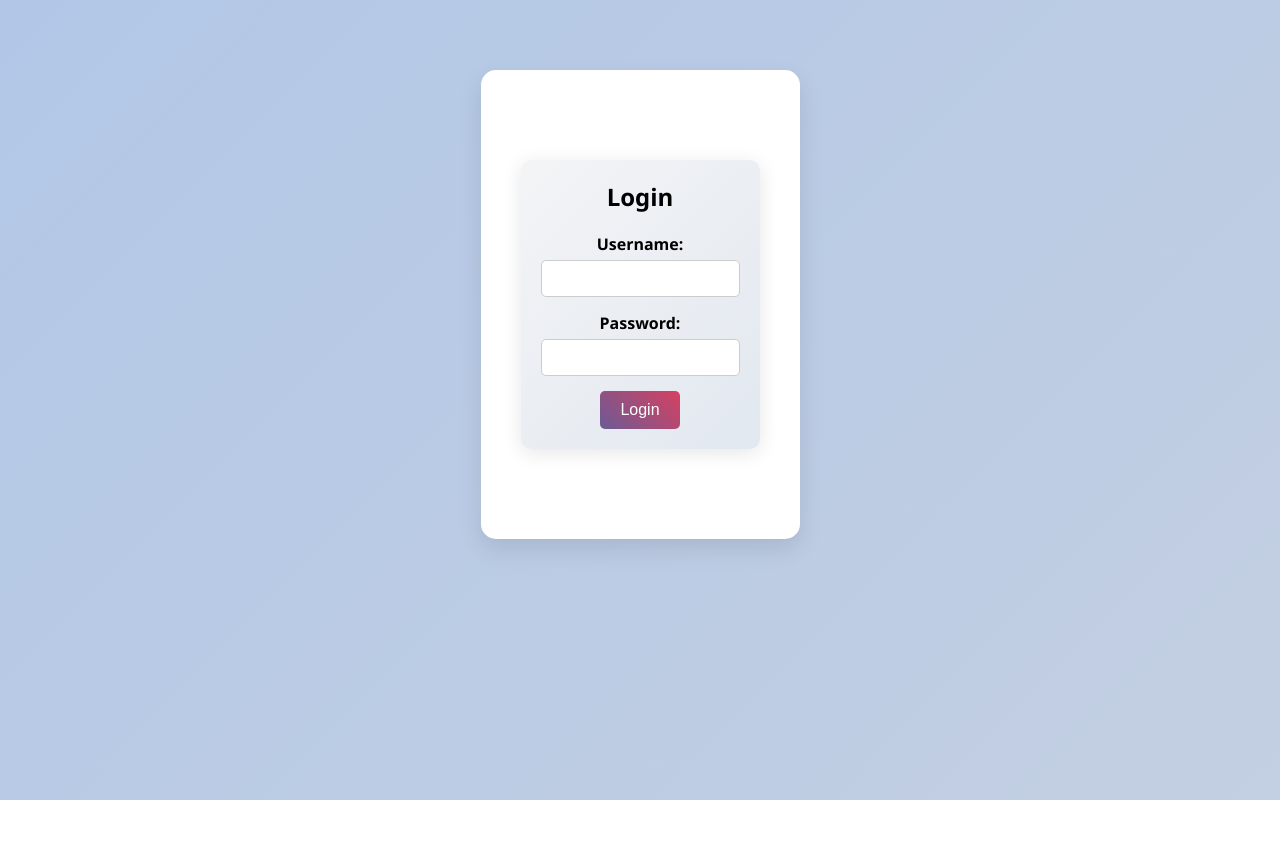
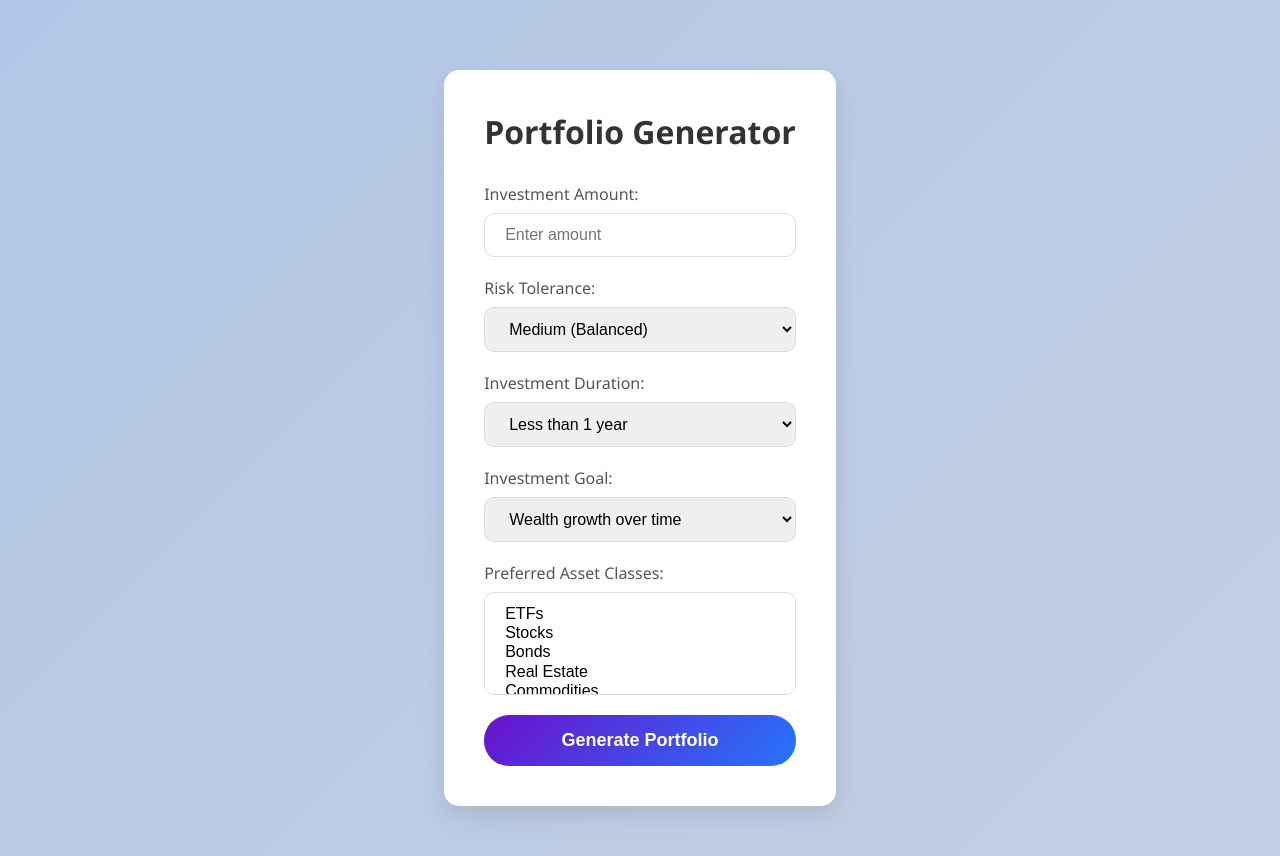
Before and after one commit to llaliotis/Portfolio-Generator, a React (Create React App) app in the folder client/: page / in a window 1280 px wide. Shown: the top 856 px of the page. Before the commit the page ends 800 px from the top, so only its background shows below. Built offline with nearby package versions, Linux system fonts and the light colour scheme.

Commit message:
Deleted the login logic

```diff
--- a/client/package.json
+++ b/client/package.json
@@ -3,6 +3,7 @@
   "version": "0.1.0",
   "private": true,
   "dependencies": {
+    "@react-oauth/google": "^0.12.1",
     "@testing-library/jest-dom": "^5.17.0",
     "@testing-library/react": "^13.4.0",
     "@testing-library/user-event": "^13.5.0",
--- a/client/src/App.js
+++ b/client/src/App.js
@@ -1,10 +1,7 @@
-import React, { useState, useEffect } from 'react';
+import React, { useState } from 'react';
 import './App.css'; // Import a CSS file for styling
-import Login from './components/Login'; // Adjust the path based on your structure
-import { parseCookies } from 'nookies'; // Import nookies for cookie parsing
 
 function App() {
-  const [isLoggedIn, setIsLoggedIn] = useState(false);
   const [amount, setAmount] = useState('');
   const [riskTolerance, setRiskTolerance] = useState('medium');
   const [investmentDuration, setInvestmentDuration] = useState('long-term');
@@ -16,10 +13,6 @@ function App() {
 
   const API_URL = 'https://portfolioai-da34d7ab7951.herokuapp.com';
   //const API_URL = 'http://localhost:3000';
-
-  const handleLogin = (status) => {
-    setIsLoggedIn(status);
-  };
 
   const handleSubmit = async (e) => {
     e.preventDefault();
@@ -39,7 +32,6 @@ function App() {
           investment_goal: investmentGoal,
           preferred_asset_classes: preferredAssetClasses,
         }),
-        credentials: 'include',  // Ensure cookies (like auth tokens) are sent
       });
 
       if (!response.ok) {
@@ -66,19 +58,8 @@ function App() {
     setPreferredAssetClasses(selectedOptions);
   };
 
-  useEffect(() => {
-    const cookies = parseCookies();
-    const authToken = cookies.authToken;
-
-    if (authToken) {
-      setIsLoggedIn(true); // User is logged in if authToken exists
-    }
-  }, []);
-
   return (
     <div className="app-container">
-      {isLoggedIn ? (
-        <>
       <h1>Portfolio Generator</h1>
       <form className="portfolio-form" onSubmit={handleSubmit}>
         <div className="form-group">
@@ -162,10 +143,6 @@ function App() {
           <pre className="portfolio-text">{portfolio}</pre>
         </div>
       )}
-        </>
-      ) : (
-        <Login onLogin={handleLogin} />
-      )}
     </div>
   );
 }
--- a/client/src/components/Login.js
+++ b/client/src/components/Login.js
@@ -1,75 +1,29 @@
 import React, { useState } from 'react';
 import './Login.css'; // Import a CSS file for styling
-import { setCookie } from 'nookies'; // Import nookies for cookie handling
+import { signIn } from 'next-auth/react'; // Import next-auth for Google login
 
 function Login({ onLogin }) {
-  const [username, setUsername] = useState('');
-  const [password, setPassword] = useState('');
   const [error, setError] = useState('');
 
-  const API_URL = 'https://www.portfoliogpt.xyz/api/auth/signin'; // Adjust API endpoint if necessary
-
-  const handleSubmit = async (e) => {
-    e.preventDefault();
+  // Handle Google login
+  const handleGoogleLogin = async () => {
     setError('');
 
     try {
-      const response = await fetch(API_URL, {
-        method: 'POST',
-        headers: {
-          'Content-Type': 'application/json',
-        },
-        body: JSON.stringify({ username, password }),
-      });
-
-      if (!response.ok) {
-        throw new Error('Invalid username or password');
-      }
-
-      const data = await response.json();
-
-      // Assuming the API returns the user ID or token
-      setCookie(null, 'authToken', data.user.id || data.token, {
-        maxAge: 30 * 24 * 60 * 60, // 30 days
-        path: '/',
-        domain: '.portfoliogpt.xyz', // Adjust domain if needed
-      });
-
-      onLogin(true); // Notify parent component of successful login
+      // Redirects to the Google sign-in page via next-auth
+      await signIn('google', { callbackUrl: 'https://www.portfoliogpt.xyz/dashboard' });
     } catch (error) {
-      setError(error.message);
+      setError('Failed to login with Google');
     }
   };
 
   return (
     <div className="login-container">
       <h2>Login</h2>
-      <form onSubmit={handleSubmit}>
-        <div className="form-group">
-          <label htmlFor="username">Username:</label>
-          <input
-            id="username"
-            type="text"
-            value={username}
-            onChange={(e) => setUsername(e.target.value)}
-            required
-            className="input-field"
-          />
-        </div>
-        <div className="form-group">
-          <label htmlFor="password">Password:</label>
-          <input
-            id="password"
-            type="password"
-            value={password}
-            onChange={(e) => setPassword(e.target.value)}
-            required
-            className="input-field"
-          />
-        </div>
-        <button type="submit" className="gradient-button">Login</button>
-        {error && <div className="error-message">{error}</div>}
-      </form>
+      <button onClick={handleGoogleLogin} className="gradient-button">
+        Sign in with Google
+      </button>
+      {error && <div className="error-message">{error}</div>}
     </div>
   );
 }
```
Also changed, not shown: 2 other files (tests, documents, lock files or other folders). Lines whose indentation alone changed are shown as unchanged.
